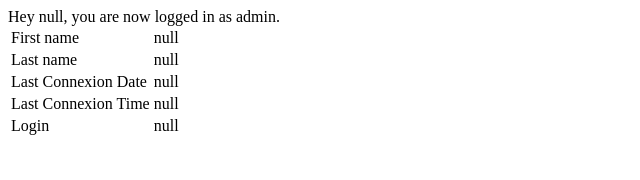
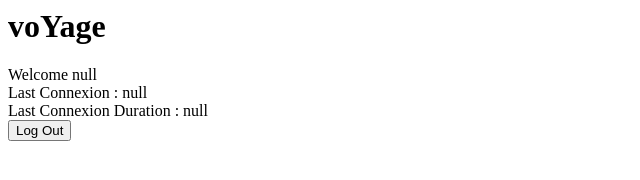
Before and after one commit to AlexisDM/VoYage, a plain HTML site: page war/admin.html in a window 1280 px wide. Shown: the whole page, without its empty margins (0-640 px from the left). Drawn offline with nearby package versions, Linux system fonts and the light colour scheme.

Commit message:
Push Tone 2

```diff
--- a/war/WEB-INF/appengine-generated/datastore-indexes-auto.xml
+++ b/war/WEB-INF/appengine-generated/datastore-indexes-auto.xml
@@ -1,3 +1,3 @@
-<!-- Indices written at Mon, 4 Nov 2013 14:58:20 CET -->
+<!-- Indices written at Mon, 4 Nov 2013 16:21:23 CET -->
 
 <datastore-indexes/>
--- a/war/WEB-INF/appengine-web.xml
+++ b/war/WEB-INF/appengine-web.xml
@@ -2,7 +2,7 @@
 <appengine-web-app xmlns="http://appengine.google.com/ns/1.0">
   <application></application>
   <version>1</version>
-
+	<sessions-enabled>true</sessions-enabled>
   <!--
     Allows App Engine to send multiple requests to one instance in parallel:
   -->
--- a/war/admin.html
+++ b/war/admin.html
@@ -11,33 +11,16 @@
 	</head>
 
 	<body onload="funcFillDataAdmin()">
+	<h1>voYage</h1>
 		<div id="resultLogin">
-	  		<div id="welcomeText">
-	  			Hey <span id="userName"></span>, you are now logged in as admin.
-	  		</div>
 
-	  		<table>
-	  			<tr>
-	  				<td id="lblAdminFirstName">First name</td>
-	  				<td id="fieldAdminFirstName"></td>
-	  			</tr>
-	  			<tr>
-	  				<td id="lblAdminLastName">Last name</td>
-	  				<td id="fieldAdminLastName"></td>
-	  			</tr>
-	  			<tr>
-	  				<td id="lblAdminLastConnexionDate">Last Connexion Date</td>
-	  				<td id="fieldAdminLastConnexionDate"></td>
-	  			</tr>
-	  			<tr>
-	  				<td id="lblAdminLastConnexionTime">Last Connexion Time</td>
-	  				<td id="fieldAdminLastConnexionTime"></td>
-	  			</tr>
-	  			<tr>
-	  				<td id="lblAdminLogin">Login</td>
-	  				<td id="fieldAdminLogin"></td>
-	  			</tr>
-	  		</table>
+			Welcome <span id="fieldAdminLogin"></span>
+			<br/>
+	  		Last Connexion : <span id="fieldAdminLastConnexionDate"></span>
+			<br/>
+	  		Last Connexion Duration : <span id="fieldAdminLastConnexionTime"></span>
+	  		<br/>
+	  		<button id="btnDisconnect" onclick="funcDisconnect();">Log Out</button>
 		</div>
 	</body>
 </html>
--- a/war/js/code.js
+++ b/war/js/code.js
@@ -47,7 +47,6 @@ function funcLog() {
 }
 
 function funcLogAdmin() {
-	alert($("#adm_login").val());
 	$.post("logAdmin",
 		{
 			cmd:"PostInfo",
@@ -60,7 +59,7 @@ function funcLogAdmin() {
 			} else {
 				var tab = new Array();
 				tab = data.split(";");
-				window.location.href = 'admin.html?login='.concat(tab[0]).concat("&nom=").concat(tab[1]).concat("&prenom=").concat(tab[1]).concat("&lastConnexionDate=").concat("&lastConnexionTime=");
+				window.location.href = 'admin.html?login='.concat(tab[0]).concat("&nom=").concat(tab[1]).concat("&prenom=").concat(tab[2]).concat("&lastConnexionDate=").concat(tab[3]).concat("&lastConnexionTime=").concat(tab[4]);
 			}
 		});
 }
```
Also changed, not shown: war/login.html (+1 -1 lines), 2 other files.
